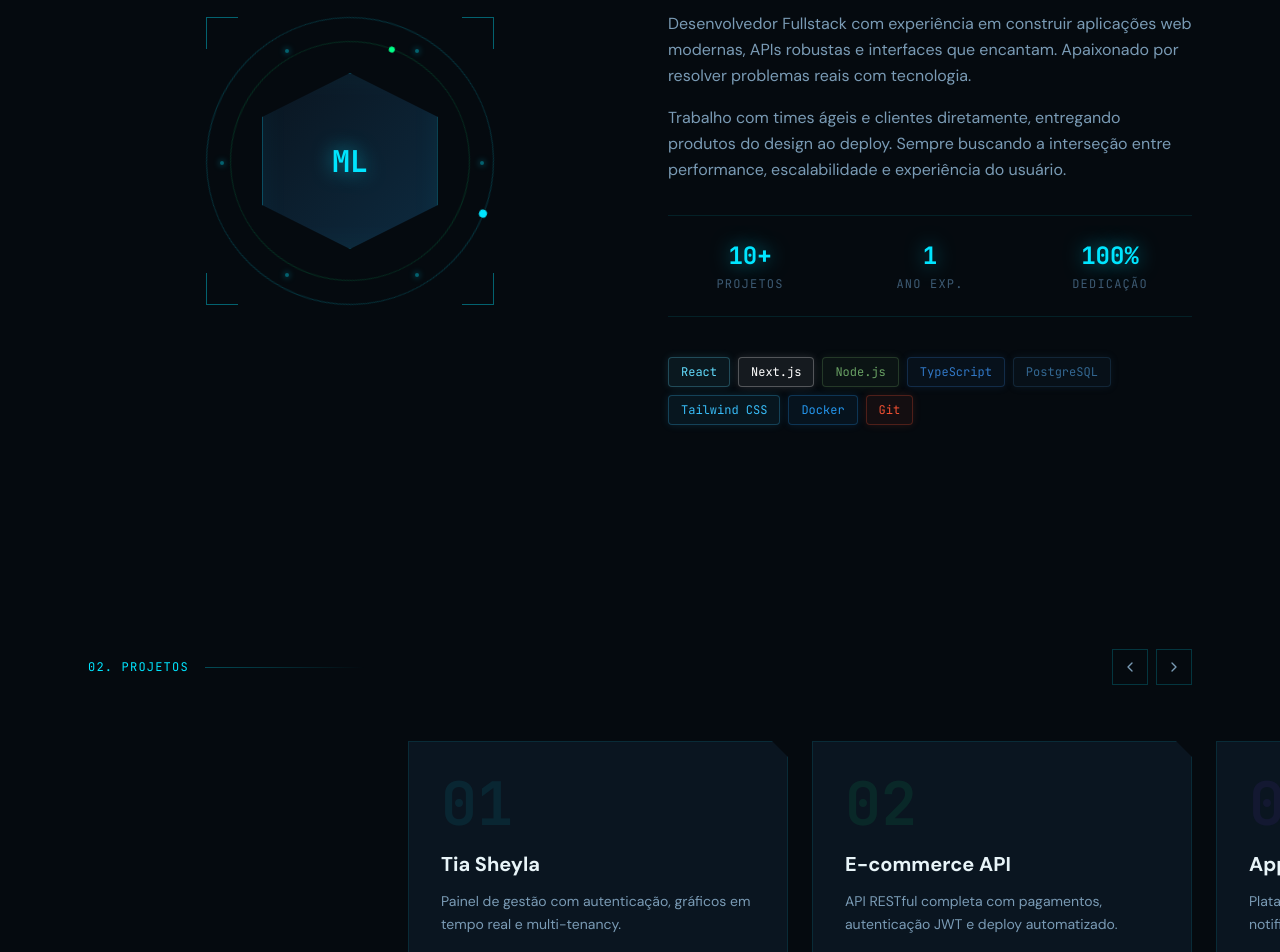
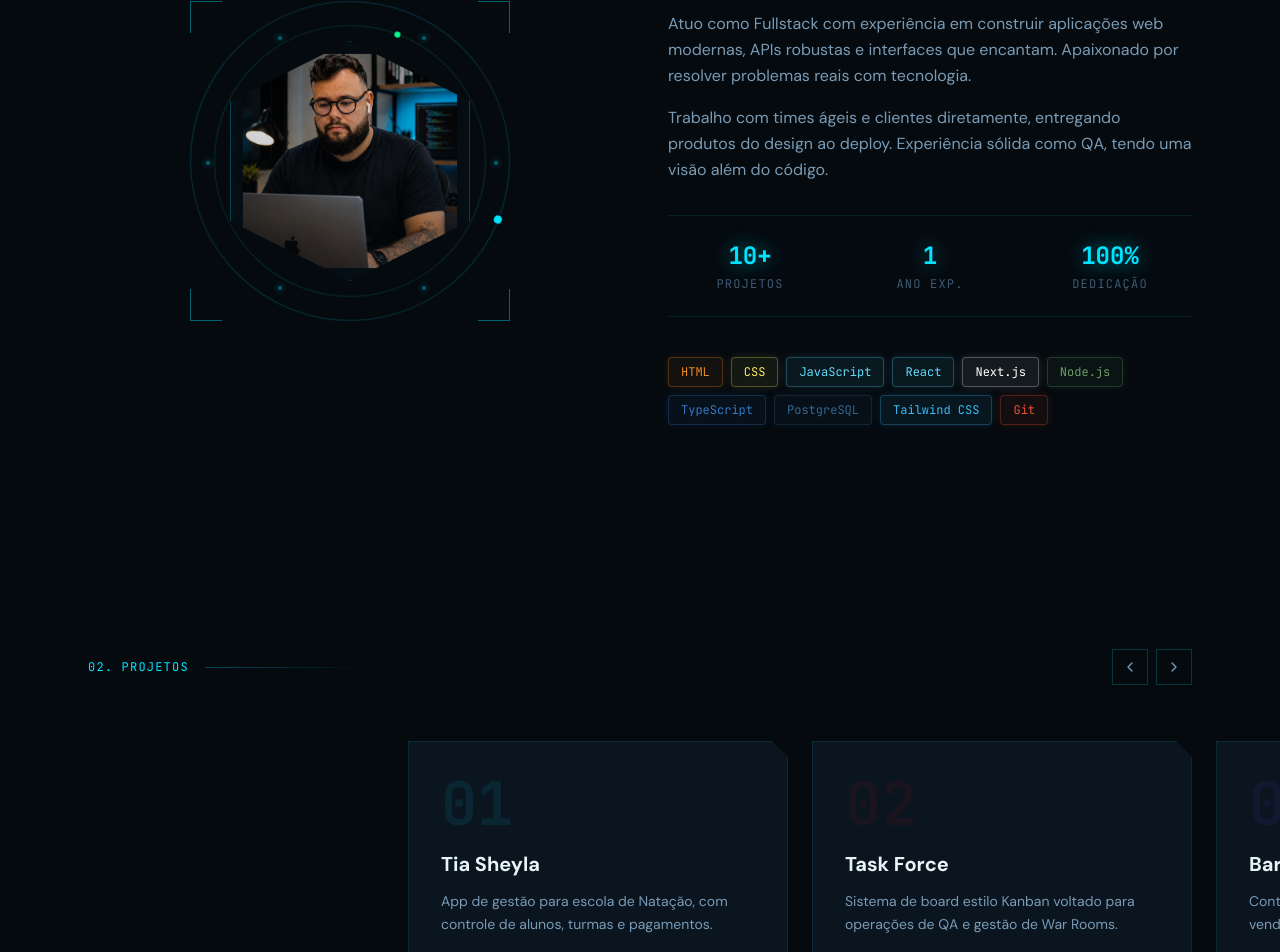
Before and after one commit to MatheusLisboa/matheuslisboa-dev, a React (Vite) app: page / in a window 1280 px wide. Shown: the part 1087-2039 px from the top of the page. Built offline with nearby package versions, Linux system fonts and the light colour scheme; the HTML template or start-up script is replaced by a standard one.

Commit message:
ajustes de about

```diff
--- a/src/components/About.jsx
+++ b/src/components/About.jsx
@@ -2,13 +2,16 @@ import { useRef } from 'react';
 import { useInView } from './useInView';
 
 const stack = [
+  { name: 'HTML', color: '#eb8c20' },
+  { name: 'CSS', color: '#fbe961' },
+  { name: 'JavaScript', color: '#61DAFB' },
   { name: 'React', color: '#61DAFB' },
   { name: 'Next.js', color: '#ffffff' },
   { name: 'Node.js', color: '#68A063' },
   { name: 'TypeScript', color: '#3178C6' },
   { name: 'PostgreSQL', color: '#336791' },
   { name: 'Tailwind CSS', color: '#38BDF8' },
-  { name: 'Docker', color: '#2496ED' },
+ // { name: 'Docker', color: '#2496ED' },
   { name: 'Git', color: '#F05032' },
 ];
 
@@ -26,27 +29,41 @@ export default function About() {
         </div>
 
         <div className="grid md:grid-cols-2 gap-14 items-center">
-          {/* Left: Abstract avatar */}
+          {/* Left: Avatar */}
 <div className="relative flex justify-center" style={{ animationDelay: '0.2s' }}>
-            <div className="relative w-72 h-72">
+  <div className="relative w-80 h-80">
+
     {/* Outer ring */}
     <div className="absolute inset-0 rounded-full border border-cyan-400/20 animate-[spin_20s_linear_infinite]">
       <div className="absolute top-0 left-1/2 -translate-x-1/2 -translate-y-1/2 w-2 h-2 rounded-full bg-cyan-400" />
     </div>
+
     {/* Middle ring */}
     <div className="absolute inset-6 rounded-full border border-green-400/15 animate-[spin_14s_linear_infinite_reverse]">
       <div className="absolute bottom-0 left-1/2 -translate-x-1/2 translate-y-1/2 w-1.5 h-1.5 rounded-full bg-green-400" />
     </div>
-              {/* Core hexagon */}
-              <div className="absolute inset-14 flex items-center justify-center"
+
+    {/* FOTO */}
+    <div
+      className="absolute inset-10 overflow-hidden"
       style={{
-                  clipPath: 'polygon(50% 0%, 100% 25%, 100% 75%, 50% 100%, 0% 75%, 0% 25%)',
-                  background: 'linear-gradient(135deg, #0a1520 0%, #0d2a3f 100%)',
-                  border: '1px solid rgba(0,229,255,0.2)',
-                  boxShadow: '0 0 40px rgba(0,229,255,0.1), inset 0 0 30px rgba(0,229,255,0.05)',
-                }}>
-                <span className="font-mono text-3xl font-bold text-cyan-400 glow-cyan">ML</span>
+        clipPath:
+          'polygon(50% 0%, 100% 25%, 100% 75%, 50% 100%, 0% 75%, 0% 25%)',
+        border: '1px solid rgba(0,229,255,0.25)',
+        boxShadow:
+          '0 0 40px rgba(0,229,255,0.12), inset 0 0 30px rgba(0,229,255,0.05)',
+      }}
+    >
+      <img
+        src="/matheusdev.png"
+        alt="Matheus Lisboa"
+        className="w-full h-full object-cover scale-90"
+      />
+
+      {/* Overlay futurista */}
+      <div className="absolute inset-0 bg-gradient-to-t from-[#071018]/40 to-transparent" />
     </div>
+
     {/* Floating nodes */}
     {[0, 60, 120, 180, 240, 300].map((deg, i) => (
       <div
@@ -60,6 +77,7 @@ export default function About() {
         }}
       />
     ))}
+
     {/* Corner brackets */}
     <div className="absolute top-0 left-0 w-8 h-8 border-t border-l border-cyan-400/40" />
     <div className="absolute top-0 right-0 w-8 h-8 border-t border-r border-cyan-400/40" />
@@ -71,13 +89,13 @@ export default function About() {
           {/* Right: Bio */}
           <div>
             <h2 className="font-sans font-bold text-4xl text-[#e8f4f8] mb-6 leading-tight">
-              Engenheiro apaixonado por <span className="text-cyan-400">código</span> limpo
+              Desenvolvedor apaixonado por <span className="text-cyan-400">código</span> limpo
             </h2>
             <p className="text-[#7a9bb5] leading-relaxed mb-4">
-              Desenvolvedor Fullstack com experiência em construir aplicações web modernas, APIs robustas e interfaces que encantam. Apaixonado por resolver problemas reais com tecnologia.
+              Atuo como Fullstack com experiência em construir aplicações web modernas, APIs robustas e interfaces que encantam. Apaixonado por resolver problemas reais com tecnologia.
             </p>
             <p className="text-[#7a9bb5] leading-relaxed mb-8">
-              Trabalho com times ágeis e clientes diretamente, entregando produtos do design ao deploy. Sempre buscando a interseção entre performance, escalabilidade e experiência do usuário.
+              Trabalho com times ágeis e clientes diretamente, entregando produtos do design ao deploy. Experiência sólida como QA, tendo uma visão além do código.
             </p>
 
             {/* Stats row */}
--- a/src/components/Projects.jsx
+++ b/src/components/Projects.jsx
@@ -6,29 +6,29 @@ import { useInView } from './useInView';
 const projects = [
   {
     name: 'Tia Sheyla',
-    desc: 'Painel de gestão com autenticação, gráficos em tempo real e multi-tenancy.',
+    desc: 'App de gestão para escola de Natação, com controle de alunos, turmas e pagamentos.',
     tags: ['React', 'Node.js', 'PostgreSQL'],
     accent: '#00e5ff',
-    github: 'https://github.com/matheuslisboa',
-    demo: '#',
+    github: 'https://github.com/matheuslisboa/tia-sheyla',
+    demo: 'https://tia-sheyla.vercel.app/',
     num: '01',
   },
   {
-    name: 'E-commerce API',
-    desc: 'API RESTful completa com pagamentos, autenticação JWT e deploy automatizado.',
+    name: 'Task Force',
+    desc: 'Sistema de board estilo Kanban voltado para operações de QA e gestão de War Rooms.',
     tags: ['Node.js', 'TypeScript', 'Docker'],
-    accent: '#00ff88',
-    github: 'https://github.com/matheuslisboa',
-    demo: '#',
+    accent: '#d00e0e',
+    github: 'https://github.com/matheuslisboa/force-qa',
+    demo: 'https://force-qa.vercel.app/',
     num: '02',
   },
   {
-    name: 'App de Agendamentos',
-    desc: 'Plataforma de agendamento online com notificações por WhatsApp.',
+    name: 'Barraca de Fogos',
+    desc: 'Controle de estoque e distribuição, para vendedores parceiros, de fogos de artifício.',
     tags: ['Next.js', 'Prisma', 'Twilio'],
     accent: '#7c3aed',
-    github: 'https://github.com/matheuslisboa',
-    demo: '#',
+    github: 'https://github.com/matheuslisboa/barraca-fogos',
+    demo: 'https://barraca-fogos.vercel.app/',
     num: '03',
   },
   {
```
Also changed, not shown: public/matheusdev.png (added). Lines whose indentation alone changed are shown as unchanged.
